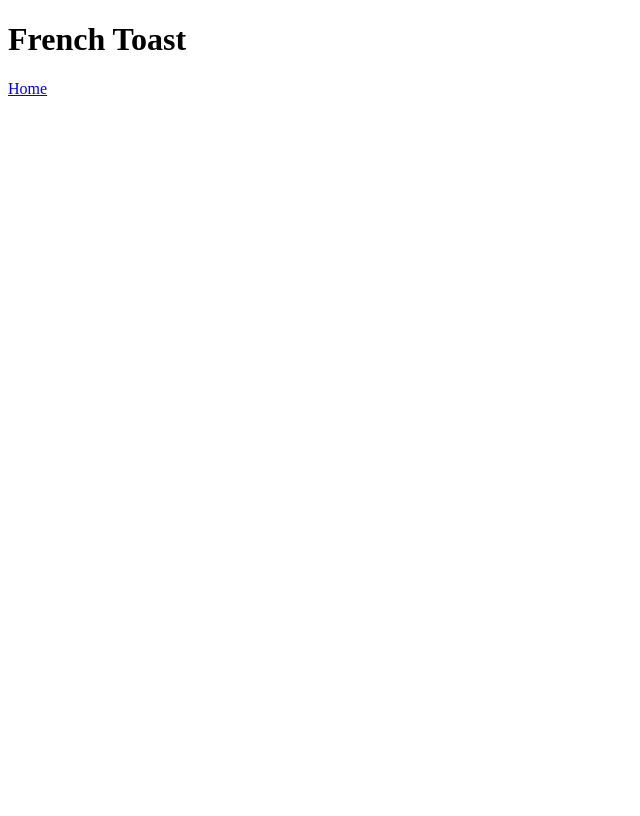
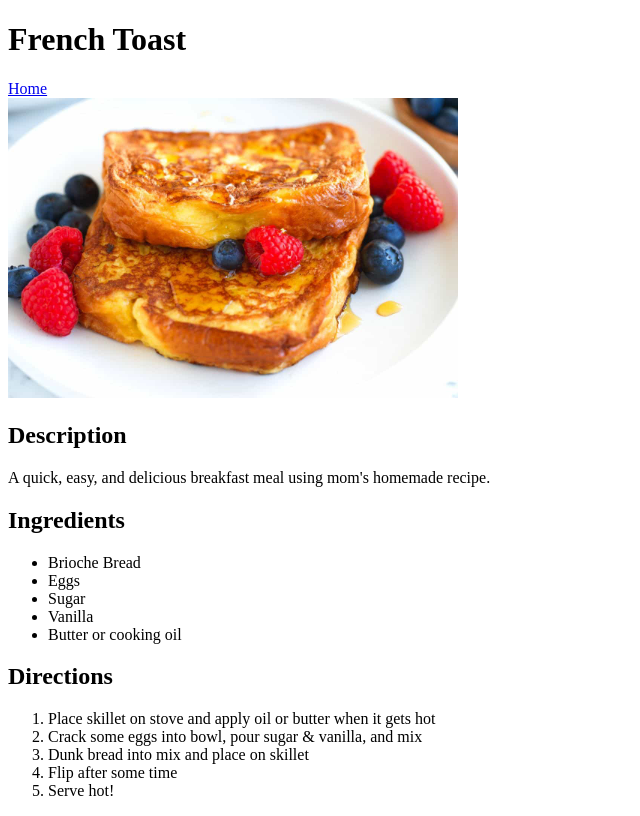
Before and after one commit to iany13/recipes-project, a plain HTML site: page recipes/french-toast.html in a window 1280 px wide. Shown: the whole page, without its empty margins (0-640 px from the left). Drawn offline with Linux system fonts and the light colour scheme.

Commit message:
Organized each page and filled french toast page

```diff
--- a/recipes/french-toast.html
+++ b/recipes/french-toast.html
@@ -8,6 +8,35 @@
 
   <body>
     <h1>French Toast</h1>
-    <a href="../index.html">Home</a>
+    <a href="../index.html">Home <br></a>
+    <!-- Insert image of dish -->
+    <img
+      src="../img/French-Toast-Recipe-3.jpg"
+      alt="French Toast"
+      height="300"
+    />
+    <!-- Description heading with a paragraph describing dish -->
+    <h2>Description</h2>
+    <p>
+      A quick, easy, and delicious breakfast meal using mom's homemade recipe.
+    </p>
+    <!-- ingredients heading with unordered list of ingr -->
+    <h2>Ingredients</h2>
+    <ul>
+      <li>Brioche Bread</li>
+      <li>Eggs</li>
+      <li>Sugar</li>
+      <li>Vanilla</li>
+      <li>Butter or cooking oil</li>
+    </ul>
+    <!-- Steps heading with ordered list of steps -->
+    <h2>Directions</h2>
+    <ol>
+      <li>Place skillet on stove and apply oil or butter when it gets hot</li>
+      <li>Crack some eggs into bowl, pour sugar & vanilla, and mix</li>
+      <li>Dunk bread into mix and place on skillet</li>
+      <li>Flip after some time</li>
+      <li>Serve hot!</li>
+    </ol>
   </body>
 </html>
```
Also changed, not shown: index.html (+5 -1 lines), recipes/chipotle-bowl.html (+5 -0 lines), recipes/pasta.html (+5 -0 lines), img/French-Toast-Recipe-3.jpg (added).
